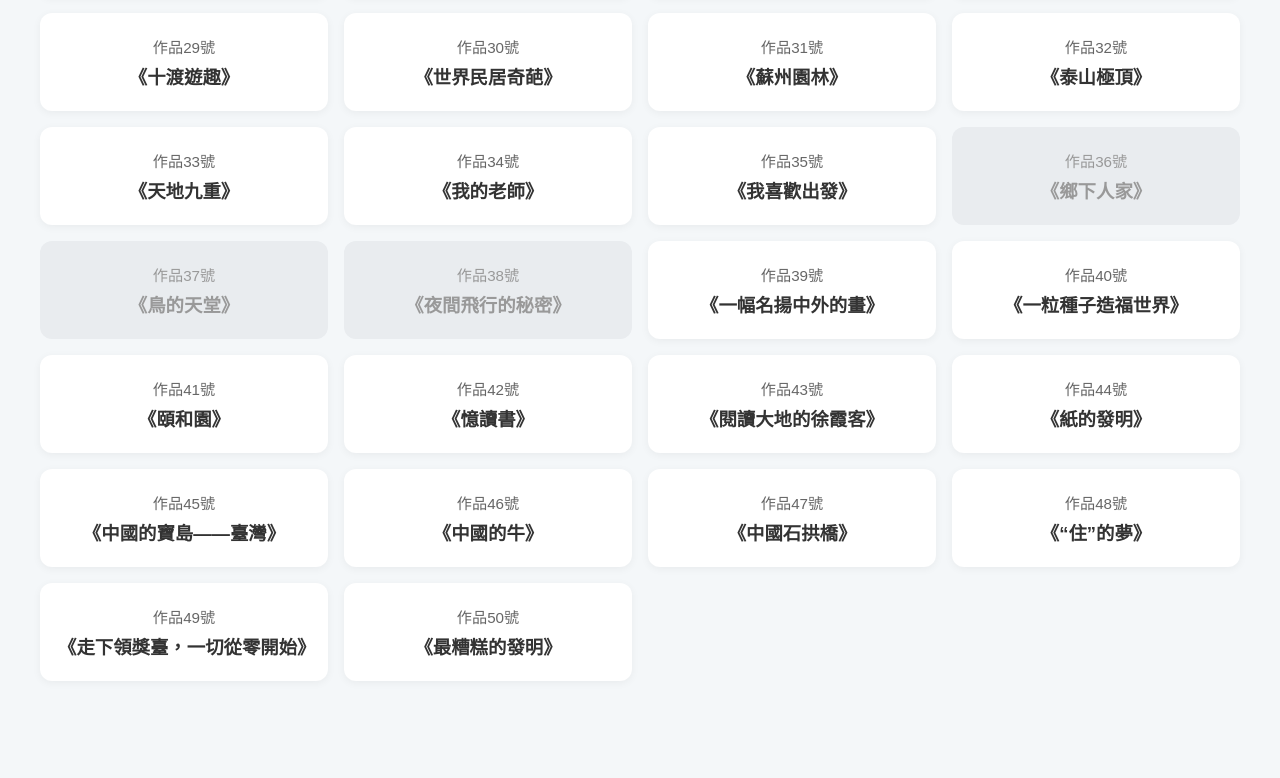
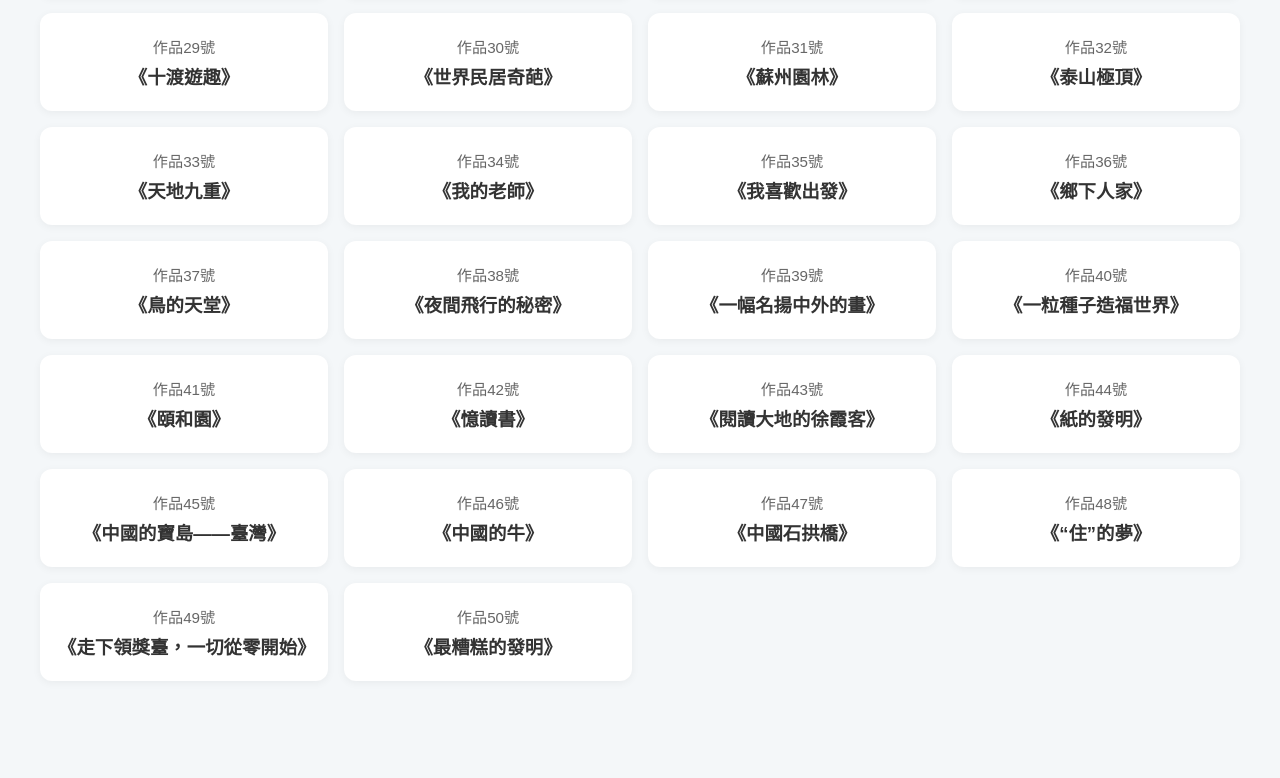
Before and after one commit to echo02-game/pscwordshub, a plain HTML site: page index.html in a window 1280 px wide. Shown: the part 1005-1783 px from the top of the page. Drawn offline with Linux system fonts and the light colour scheme.

Commit message:
Update index.html

```diff
--- a/index.html
+++ b/index.html
@@ -234,9 +234,9 @@
             { title: "作品33號《天地九重》", url: "https://yangjingjing2019-lang.github.io/pscwords33/" },
             { title: "作品34號《我的老師》", url: "https://yangjingjing2019-lang.github.io/pscwords34/" },
             { title: "作品35號《我喜歡出發》", url: "https://yangjingjing2019-lang.github.io/pscwords35/" },
-            { title: "作品36號《鄉下人家》", url: "" },
-            { title: "作品37號《鳥的天堂》", url: "" },
-            { title: "作品38號《夜間飛行的秘密》", url: "" },
+            { title: "作品36號《鄉下人家》", url: "https://echo02-game.github.io/pscwords36/" },
+            { title: "作品37號《鳥的天堂》", url: "https://echo02-game.github.io/pscwords37/" },
+            { title: "作品38號《夜間飛行的秘密》", url: "https://echo02-game.github.io/pscwords38/" },
             { title: "作品39號《一幅名揚中外的畫》", url: "https://echo02-game.github.io/pscwords39/" },
             { title: "作品40號《一粒種子造福世界》", url: "https://echo02-game.github.io/pscwords40/" },
             { title: "作品41號《頤和園》", url: "https://echo02-game.github.io/pscwords41/" },
```
